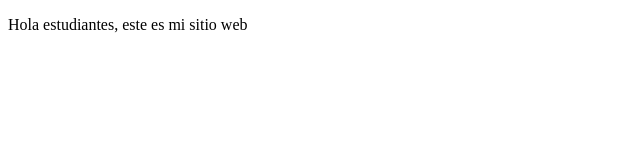
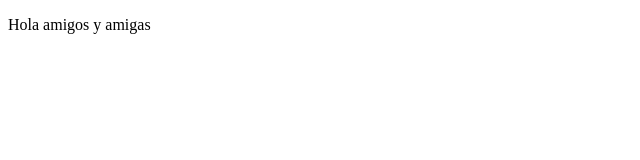
Before and after one commit to i12cofem/proyectoDemoCursoPrework, a plain HTML site: page index.html in a window 1280 px wide. Shown: the whole page, without its empty margins (0-640 px from the left). Drawn offline with Linux system fonts and the light colour scheme.

Commit message:
Cambios pertinentesç

```diff
--- a/index.html
+++ b/index.html
@@ -8,7 +8,7 @@
 </head>
 <body>
     <p>
-        Hola estudiantes, este es mi sitio web
+        Hola amigos y amigas
     </p>
 </body>
 </html>
```
